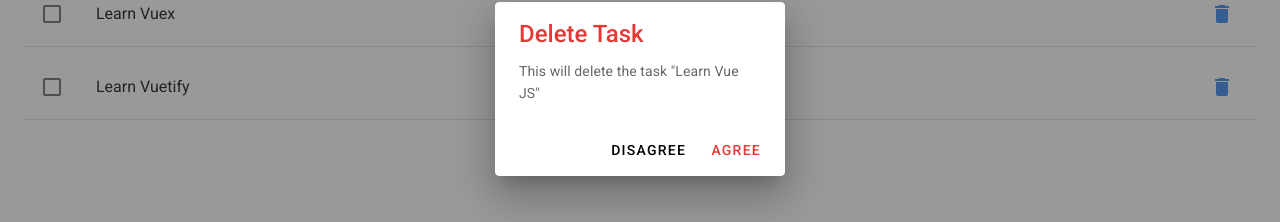
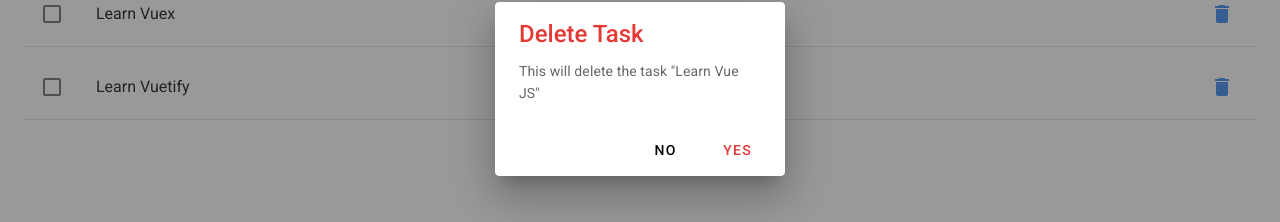
Before and after one commit to shaolinmkz/vuetify, a Vue app: page /#/ in a window 1280 px wide. Both pictures are taken after a click on the button 1222 px from the left and 252 px from the top of the page. Shown: the part 311-533 px from the top of the page. Built offline with nearby package versions, Linux system fonts and the light colour scheme.

Commit message:
update modal button text

```diff
--- a/src/components/Todo/Dialog/DeleteDialog.vue
+++ b/src/components/Todo/Dialog/DeleteDialog.vue
@@ -11,10 +11,10 @@
         <v-card-actions>
           <v-spacer></v-spacer>
           <v-btn color="black darken-1" text @click="$emit('onDeleteComplete')">
-            Disagree
+            No
           </v-btn>
           <v-btn color="red darken-1" text @click="deleteTask(task.id)">
-            Agree
+            Yes
           </v-btn>
         </v-card-actions>
       </v-card>
```
